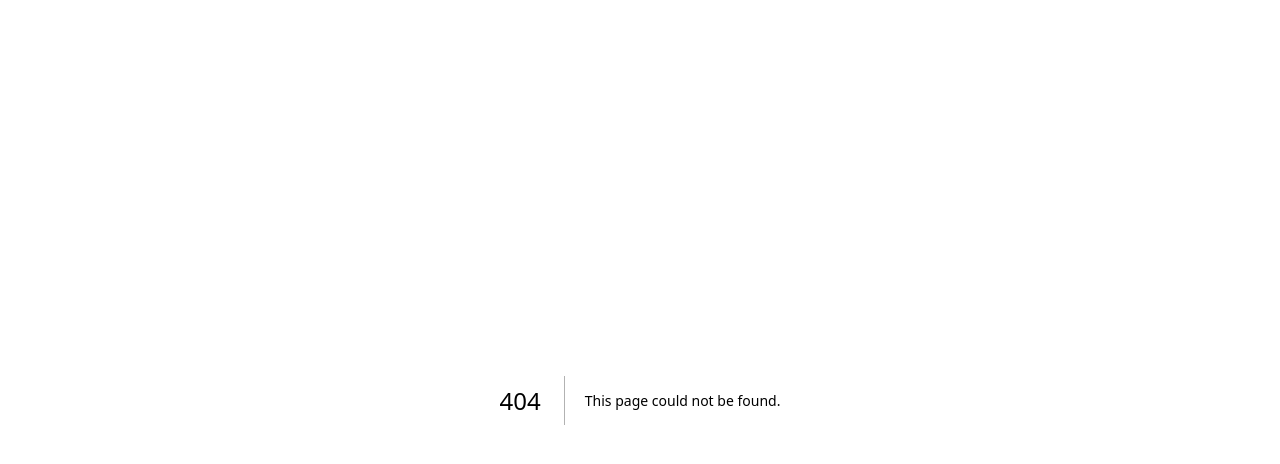
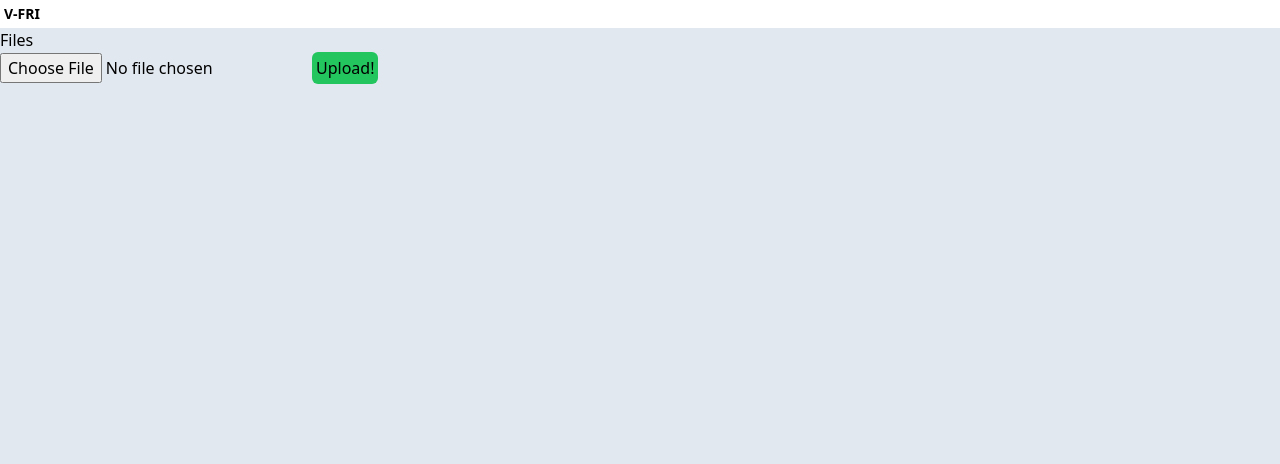
Before and after one commit to timothyjapolinario/V-FRI, a Next.js app: page /files in a window 1280 px wide. Before the commit this address had no page. Shown: the top 464 px of the page. Built offline with nearby package versions, Linux system fonts and the light colour scheme.

Commit message:
Add uploading of files

```diff
--- a/app/MainContent.tsx
+++ b/app/MainContent.tsx
@@ -2,19 +2,10 @@
 
 import { getAllCloudFiles } from "@/clientApi/cloudFile";
 import ServiceTable from "@/components/ServiceTable";
-import { apiDomain } from "@/helpers/config";
-import { useEffect } from "react";
-import useSWR from "swr";
+
 const MainContent = () => {
-  const { cloudFiles } = getAllCloudFiles();
-  useEffect(() => {
-    console.log(cloudFiles);
-  }, [cloudFiles]);
   return (
-    <div className="relative h-screen bg-slate-200">
-      <h1 className="w-full bg-white text-black p-1 text-sm font-bold">
-        V-FRI
-      </h1>
+    <div className="relative h-screen ">
       <div className="max-h-[55vh] h-[55vh] overflow-y-hidden relative bg-blue-500">
         <div className="absolute w-full h-full bottom-[30vh]">
           <img className="w-full h-[90vh]" src="/images/valenzuela.jpg" />
--- a/app/api/cloudFile/route.ts
+++ b/app/api/cloudFile/route.ts
@@ -1,4 +1,5 @@
 import { getAllCloudFiles } from "@/services/cloudFileService";
+import { getStorage, ref, uploadBytes } from "firebase/storage";
 import type { NextApiRequest, NextApiResponse } from "next";
 import { NextRequest, NextResponse } from "next/server";
 
@@ -10,3 +11,20 @@ export async function GET(req: NextRequest) {
   const cloudFiles = await getAllCloudFiles();
   return NextResponse.json({ cloudFiles: cloudFiles });
 }
+export async function POST(req: NextRequest, res: NextResponse) {
+  const data = await req.formData();
+  const fileToUpload = data.get("fileToUpload") as File;
+  let success = false;
+  if (fileToUpload) {
+    const storage = getStorage();
+    console.log(fileToUpload);
+    const storageRef = ref(storage, fileToUpload.name);
+    const arrBuffer = await fileToUpload.arrayBuffer();
+    await uploadBytes(storageRef, arrBuffer).then((snapshot) => {
+      console.log(snapshot);
+      success = true;
+    });
+  }
+
+  return NextResponse.json({ isSucccess: success });
+}
--- /dev/null
+++ b/app/files/page.tsx
@@ -0,0 +1,57 @@
+"use client";
+import { getAllCloudFiles, uploadFile } from "@/clientApi/cloudFile";
+import { appDomain } from "@/helpers/config";
+import { useEffect, useState } from "react";
+
+const Files = () => {
+  const { cloudFiles, refreshCloudFiles } = getAllCloudFiles();
+  const [selectedFile, setSelectedFile] = useState<File>();
+  const [isUploading, setIsUploading] = useState(false);
+  return (
+    <div>
+      <h1>Files</h1>
+      <input
+        type="file"
+        onChange={(e) => {
+          const files = e.target.files;
+          if (files) {
+            setSelectedFile(files[0]);
+          }
+        }}
+      />
+      <button
+        className="bg-green-500 p-1 rounded-md"
+        onClick={() => {
+          if (selectedFile) {
+            setIsUploading(true);
+            uploadFile(selectedFile).then(() => {
+              refreshCloudFiles(() => {
+                setIsUploading(false);
+              });
+            });
+          }
+        }}
+        disabled={isUploading}
+      >
+        Upload!
+      </button>
+      <p style={{ display: isUploading ? "" : "none" }}>
+        Uploading na sya, chill ka muna
+      </p>
+      <ul>
+        {cloudFiles.map((cf, index) => {
+          return (
+            <div
+              key={"cf" + index}
+              className="border-black border-solid border-2 w-fit"
+            >
+              <p>Filename: {cf.fileName}</p>
+              <p>ContentType: {cf.contentType}</p>
+            </div>
+          );
+        })}
+      </ul>
+    </div>
+  );
+};
+export default Files;
--- a/app/layout.tsx
+++ b/app/layout.tsx
@@ -16,7 +16,12 @@ export default function RootLayout({
 }) {
   return (
     <html lang="en">
-      <body className={inter.className}>{children}</body>
+      <body className="bg-slate-200">
+        <h1 className="w-full bg-white text-black p-1 text-sm font-bold">
+          V-FRI
+        </h1>
+        {children}
+      </body>
     </html>
   );
 }
--- a/clientApi/cloudFile.ts
+++ b/clientApi/cloudFile.ts
@@ -3,18 +3,26 @@ import { apiDomain, appDomain } from "@/helpers/config";
 import { mapCloudFileFromFirebase } from "@/helpers/mappers/cloudFileMapper";
 import { useEffect, useState } from "react";
 import useSWR from "swr";
+import useSWRMutation from "swr/mutation";
 export const getAllCloudFiles = () => {
   const [cloudFiles, setCloudFiles] = useState<CloudFile[]>([]);
   const fetcher = async (url: string) => {
-    console.log(url, "wtf");
     return fetch(url).then((res) => res.json());
   };
 
   const { data, error, isLoading } = useSWR(
     `${appDomain}/api/cloudFile`,
+    fetcher,
+    {
+      revalidateIfStale: false,
+      revalidateOnFocus: false,
+      revalidateOnMount: false,
+    }
+  );
+  const { trigger, isMutating } = useSWRMutation(
+    `${appDomain}/api/cloudFile`,
     fetcher
   );
-
   useEffect(() => {
     if (data && data["cloudFiles"]) {
       const newCloudFiles = data["cloudFiles"].map((cloudFileRaw: any) => {
@@ -23,5 +31,25 @@ export const getAllCloudFiles = () => {
       setCloudFiles(newCloudFiles);
     }
   }, [data]);
-  return { cloudFiles };
+  const refreshCloudFiles = (callback?: () => void) => {
+    trigger().then(() => {
+      if (callback) {
+        callback();
+      }
+    });
+  };
+  const isRefreshing = () => isMutating;
+  return { cloudFiles, refreshCloudFiles, isMutating };
 };
+
+export const uploadFile = async (file: File) => {
+  const formData = new FormData();
+  formData.append("fileToUpload", file);
+  const response = await fetch(`${appDomain}/api/cloudFile`, {
+    method: "POST",
+    body: formData,
+  }).then((res) => {
+    return res.json();
+  });
+  console.log(response);
+};
--- a/custom_types/CloudFile.ts
+++ b/custom_types/CloudFile.ts
@@ -1,4 +1,32 @@
 export type CloudFile = {
   fileName: string;
   downloadUrl: string;
+  iconUrl: string;
+  contentType: ContentType;
 };
+
+export enum ContentType {
+  PDF = "pdf",
+  IMAGE = "image",
+  WORD = "word",
+  PRESENTATION = "presentation",
+  SHEET = "sheet",
+  MEDIA = "media",
+  UKNOWN = "unknown",
+}
+type ExtensionMapper = {
+  [key: string]: any;
+};
+export const extensionMapper: ExtensionMapper = {
+  jpeg: ContentType.IMAGE,
+  pdf: ContentType.PDF,
+  jpg: ContentType.IMAGE,
+  png: ContentType.IMAGE,
+  xlsx: ContentType.SHEET,
+  docx: ContentType.WORD,
+  doc: ContentType.WORD,
+  ppt: ContentType.PRESENTATION,
+  pptx: ContentType.PRESENTATION,
+  mp4: ContentType.MEDIA,
+  unknown: ContentType.UKNOWN,
+};
--- a/helpers/mappers/cloudFileMapper.ts
+++ b/helpers/mappers/cloudFileMapper.ts
@@ -4,6 +4,8 @@ export const mapCloudFileFromFirebase = (rawData: any) => {
   const cloudFile: CloudFile = {
     fileName: rawData["fileName"],
     downloadUrl: rawData["downloadUrl"],
+    iconUrl: rawData["iconUrl"],
+    contentType: rawData["contentType"],
   };
   return cloudFile;
 };
--- a/services/cloudFileService.ts
+++ b/services/cloudFileService.ts
@@ -4,22 +4,37 @@ import {
   listAll,
   list,
   getDownloadURL,
+  getMetadata,
 } from "firebase/storage";
 import firebaseApp from "../firebase/firebaseApp";
-import { CloudFile } from "@/custom_types/CloudFile";
+import { CloudFile, extensionMapper } from "@/custom_types/CloudFile";
 export const getAllCloudFiles = async () => {
   const storage = getStorage(firebaseApp);
-  console.log(storage);
   const storageRef = ref(storage);
   const files = await listAll(storageRef);
   const arr: CloudFile[] = [];
+  console.log("hoyy");
   for (const cfRef of files.items) {
+    //console.log("RAW: ", cfRef);
     const downloadUrl = await getDownloadURL(ref(storage, `${cfRef.name}`));
+    const extension = getExtension(cfRef.name);
+
     const cloudFile: CloudFile = {
       fileName: cfRef.name,
       downloadUrl: downloadUrl,
+      iconUrl: "",
+      contentType: getContentType(extension),
     };
     arr.push(cloudFile);
   }
   return arr;
 };
+
+const getExtension = (fileName: string) => {
+  return fileName.slice(((fileName.lastIndexOf(".") - 1) >>> 0) + 2);
+};
+export const getContentType = (extension: string) => {
+  return extensionMapper[extension]
+    ? extensionMapper[extension]
+    : extensionMapper["unknown"];
+};
--- a/tsconfig.json
+++ b/tsconfig.json
@@ -1,6 +1,6 @@
 {
   "compilerOptions": {
-    "target": "es5",
+    "target": "es2015",
     "lib": ["dom", "dom.iterable", "esnext"],
     "allowJs": true,
     "skipLibCheck": true,
```
